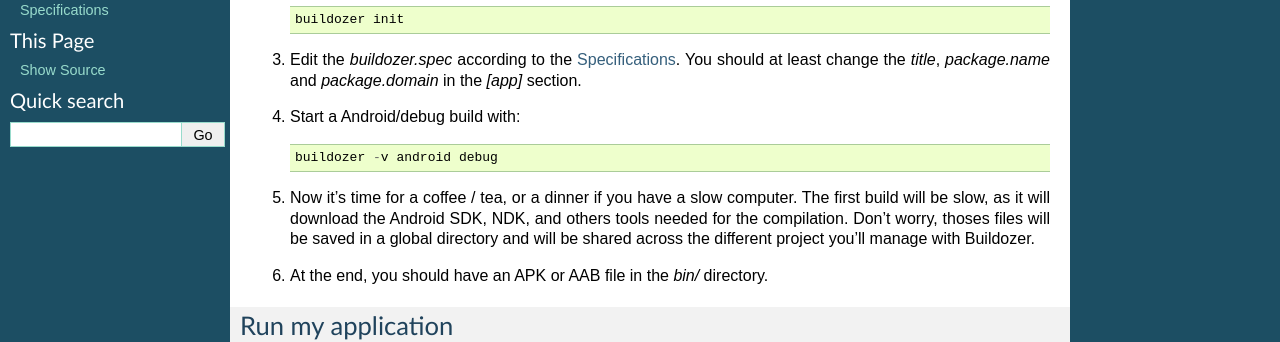
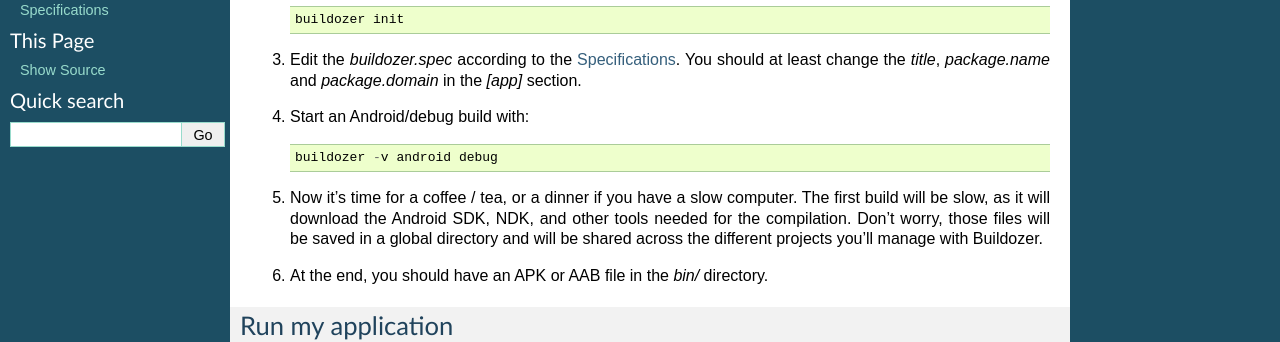
Before and after one commit to kivy/buildozer, a Sphinx documentation site: the page built from docs/source/quickstart.rst, in a window 1280 px wide. Shown: the part 274-616 px from the top of the page. Built offline with Sphinx 7.4.7, drawn with Linux system fonts in a browser that asks for light colours.

Commit message:
Fix typos discovered by codespell (#1959)

```diff
--- a/docs/source/quickstart.rst
+++ b/docs/source/quickstart.rst
@@ -18,15 +18,15 @@
    at least change the `title`, `package.name` and `package.domain` in the
    `[app]` section.
 
-#. Start a Android/debug build with::
+#. Start an Android/debug build with::
 
     buildozer -v android debug
 
 #. Now it's time for a coffee / tea, or a dinner if you have a slow computer.
    The first build will be slow, as it will download the Android SDK, NDK, and
-   others tools needed for the compilation.
-   Don't worry, thoses files will be saved in a global directory and will be
-   shared across the different project you'll manage with Buildozer.
+   other tools needed for the compilation.
+   Don't worry, those files will be saved in a global directory and will be
+   shared across the different projects you'll manage with Buildozer.
 
 #. At the end, you should have an APK or AAB file in the `bin/` directory.
 
```
Also changed, not shown: 1 other file.
